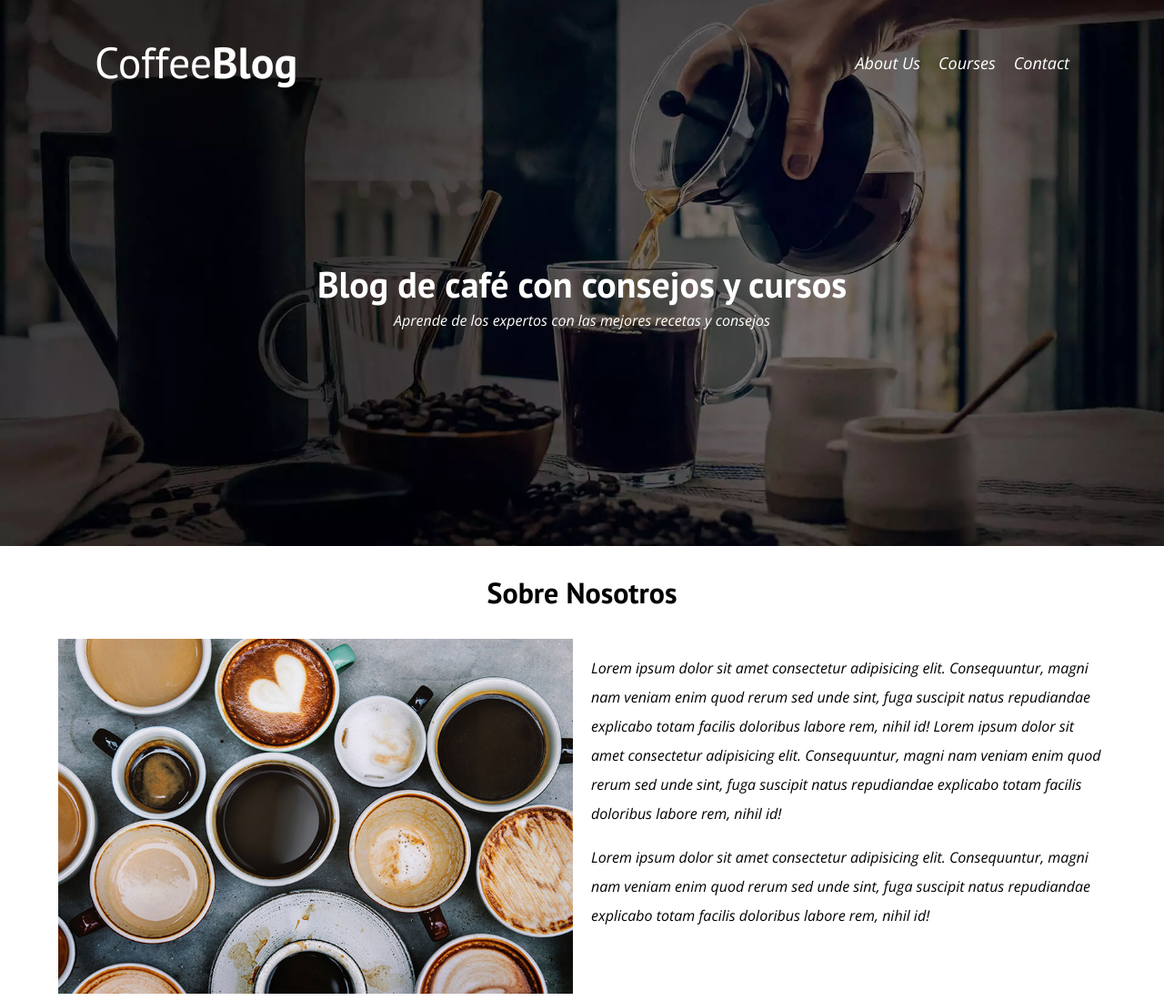
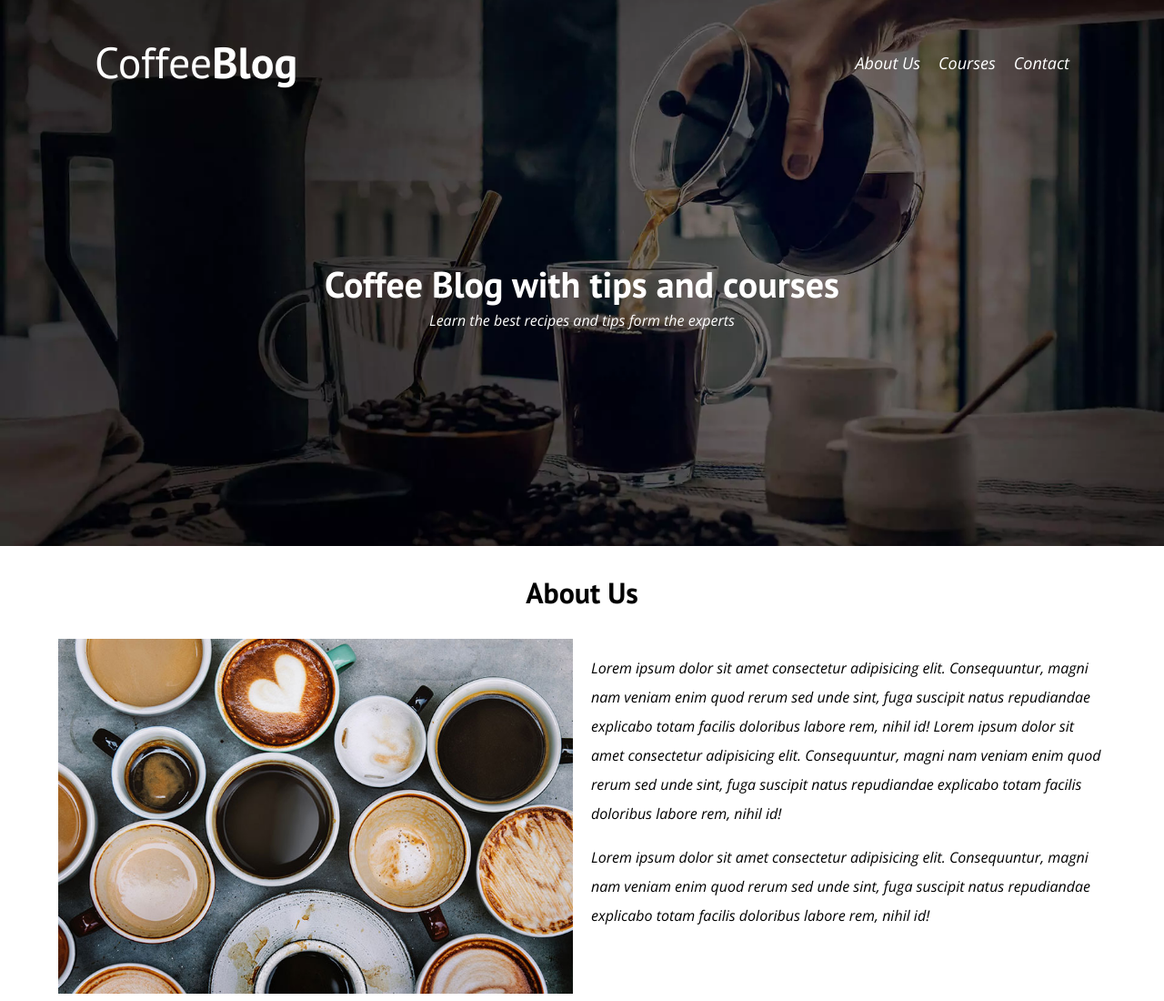
Before and after one commit to celr00/WebDevPractice, a plain HTML site: page coffeeBlog/about.html in a window 1280 px wide. Shown: the top 1100 px of the page at 91% size. Drawn offline with nearby package versions, Linux system fonts and the light colour scheme.

Commit message:
Update about.html

```diff
--- a/coffeeBlog/about.html
+++ b/coffeeBlog/about.html
@@ -29,14 +29,14 @@
         </div>
 
         <div class="header__text center-text">
-            <h2 class="no-margin">Blog de café con consejos y cursos</h2>
-            <p class="no-margin">Aprende de los expertos con las mejores recetas y consejos</p>
+            <h2 class="no-margin">Coffee Blog with tips and courses</h2>
+            <p class="no-margin">Learn the best recipes and tips form the experts</p>
         </div>
 
     </header>
 
     <main class="container">
-        <h3 class="center-text">Sobre Nosotros</h3>
+        <h3 class="center-text">About Us</h3>
 
         <div class="sobre-nosotros">
             <div class="sobre-nosotros__imagen">
```
